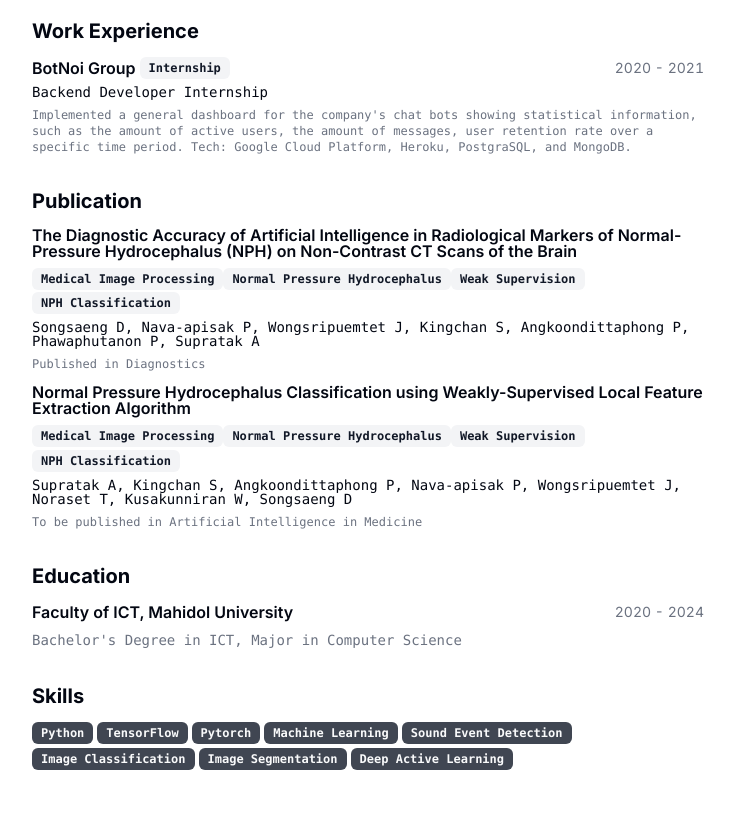
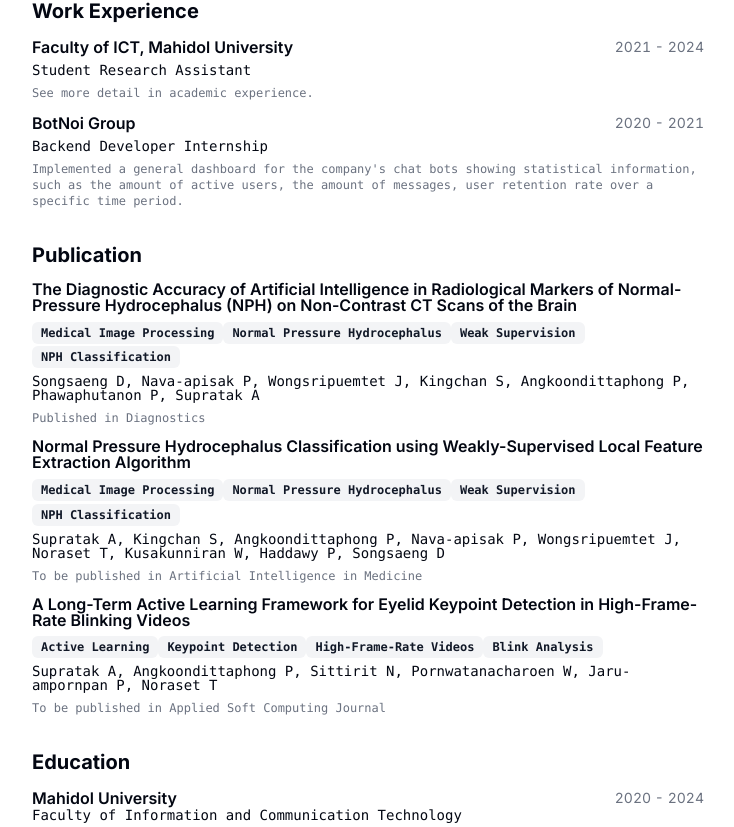
Before and after one commit to ACitronella/ACitronella.github.io, a Next.js app: page / in a window 1280 px wide. Shown: the part 953-1780 px from the top of the page, without its empty margins (272-1006 px from the left). Built offline with nearby package versions, Linux system fonts and the light colour scheme.

Commit message:
change layout of education

```diff
--- a/src/app/page.tsx
+++ b/src/app/page.tsx
@@ -227,7 +227,12 @@
                     </div>
                   </div>
                 </CardHeader>
+                <h4 className="font-mono text-sm leading-none">
+                    {education.faculty}
+                </h4>
+                {/* <CardContent className="mt-2">{education.faculty}</CardContent> */}
                 <CardContent className="mt-2">{education.degree}</CardContent>
+                <CardContent className="mt-2">{education.major}</CardContent>
               </Card>
             );
           })}
--- a/src/data/resume-data.tsx
+++ b/src/data/resume-data.tsx
@@ -8,7 +8,7 @@
   about:
     "CS Student with background in Deep Learning",
   summary:
-    "A computer science student undergrad who passionate in deep learning research. Currently, I'm focusing on low-budget deep active learning and hopefully someday I will learn category theory.",
+    "A freshly graduate computer science student who passionate in deep learning research. Currently, I'm focusing on low-budget deep active learning.",
   avatarUrl: "https://avatars.githubusercontent.com/u/55622586?s=400&v=4",
   // personalWebsiteUrl: "https://google.com",
   contact: {
@@ -35,7 +35,7 @@
   research:[
     {
       title: "Low-budget deep active learning on abnormally blink data set",
-      company: "Faculty of ICT, Mahidol University",
+      company: "Faculty of Information and Communication Technology, Mahidol University",
       badges: ["Low-budget deep active learning", "Keypoint Localization"],
       description:
         "Performed experiments on high frame rate videos of patients with abnormal blinking. Emphasized low-budget active learning on keypoint detection tasks using contrastive learning and sequence encoding. Aimed to reduce data that is required to be annotated by ophthalmologists."
@@ -48,35 +48,46 @@
     },
     {
       title: "Normal-Pressure Hydrocephalus (NPH) detection from CT scan images",
-      company: "Faculty of ICT, Mahidol University",
+      company: "Faculty of Information and Communication Technology, Mahidol University",
       badges: ["Image segmentaion", "Weak supervision"],
       description: "Experimented on CT scans using segmentation and classification models to detect the brain disease. Designed a pipeline that can be trained using weakly supervised data, which does not require clinical annotation. The designed pipeline has more sensitivity than radiologist and thus could be used as a screening tool which reduce time for the physicians and the patients."
     },
     {
       title: "Foot pad dermatitis (FPD) severity identifier",
-      company: "Faculty of ICT, Mahidol University",
+      company: "Faculty of Information and Communication Technology, Mahidol University",
       badges: ["Image segmentaion", "Image classification"],
       description: "Designed a pipeline that receives duck feet images and identifies the severity of dermatitis in each foot. Maximized the accuracy by using ensemble technique and transfer learning."
     }
   ],
   education: [
     {
-      school: "Faculty of ICT, Mahidol University",
-      degree: "Bachelor's Degree in ICT, Major in Computer Science",
+      faculty: "Faculty of Information and Communication Technology",
+      school: "Mahidol University",
+      degree: "Bachelor of Science in Information and Communication Technology",
+      major: "Major in Computer Science",
       start: "2020",
       end: "2024",
     },
   ],
   work: [
     {
+      company: "Faculty of ICT, Mahidol University", // Faculty of Information and Communication Technology, Mahidol University is too long
+      link: "https://www.ict.mahidol.ac.th/",
+      badges: [],
+      title: "Student Research Assistant",
+      start: "2021",
+      end: "2024",
+      description: "See more detail in academic experience.",
+    },
+    {
       company: "BotNoi Group",
       link: "https://botnoigroup.com/",
-      badges: ["Internship"],
+      badges: [],
       title: "Backend Developer Internship",
       start: "2020",
       end: "2021",
       description:
-        "Implemented a general dashboard for the company's chat bots showing statistical information, such as the amount of active users, the amount of messages, user retention rate over a specific time period. Tech: Google Cloud Platform, Heroku, PostgraSQL, and MongoDB.",
+        "Implemented a general dashboard for the company's chat bots showing statistical information, such as the amount of active users, the amount of messages, user retention rate over a specific time period.",
     },
   ],
   publications: [
@@ -90,13 +101,20 @@
       description: "Published in Diagnostics",
     },
     {
-      authors: "Supratak A, Kingchan S, Angkoondittaphong P, Nava-apisak P, Wongsripuemtet J, Noraset T, Kusakunniran W, Songsaeng D",
+      authors: "Supratak A, Kingchan S, Angkoondittaphong P, Nava-apisak P, Wongsripuemtet J, Noraset T, Kusakunniran W, Haddawy P, Songsaeng D",
       title: "Normal Pressure Hydrocephalus Classification using Weakly-Supervised Local Feature Extraction Algorithm",
       link: undefined,
       badges: [
         "Medical Image Processing", "Normal Pressure Hydrocephalus", "Weak Supervision", "NPH Classification"
       ],
       description: "To be published in Artificial Intelligence in Medicine",
+    },
+    {
+      authors: "Supratak A, Angkoondittaphong P, Sittirit N, Pornwatanacharoen W, Jaru-ampornpan P, Noraset T",
+      title: "A Long-Term Active Learning Framework for Eyelid Keypoint Detection in High-Frame-Rate Blinking Videos",
+      link: undefined,
+      badges: ["Active Learning", "Keypoint Detection", "High-Frame-Rate Videos", "Blink Analysis"],
+      description: "To be published in Applied Soft Computing Journal",
     }
   ],
 
```
